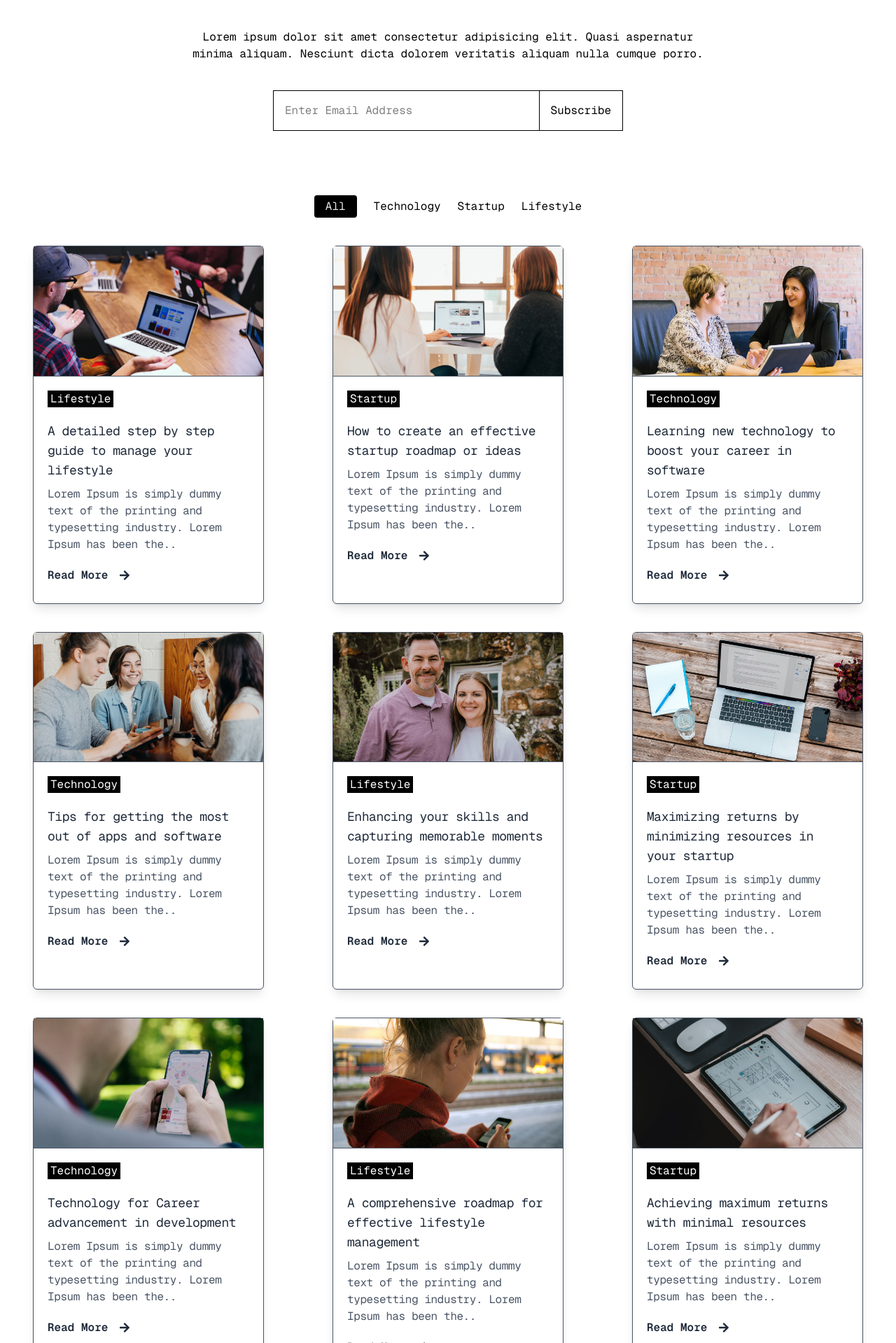
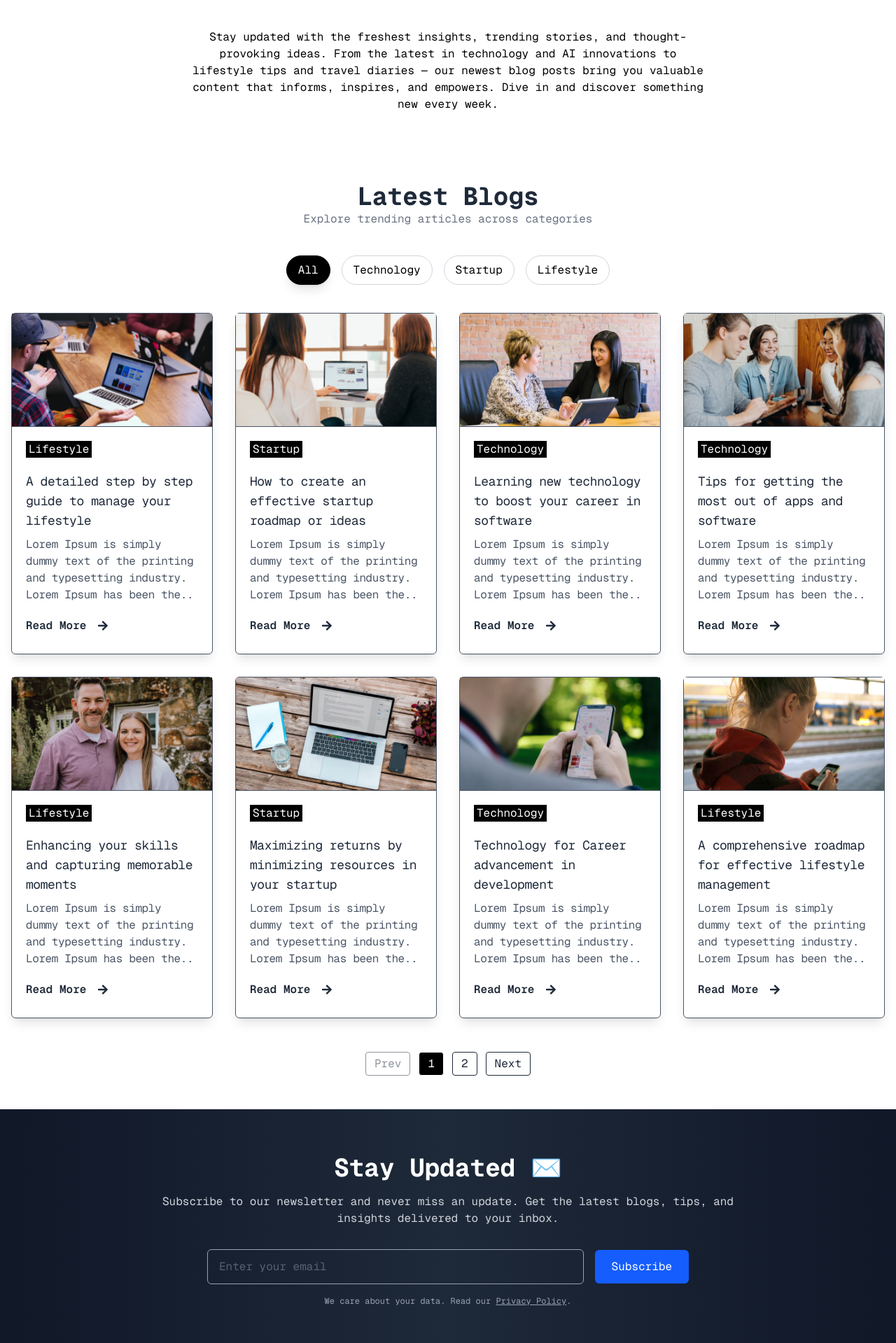
Before and after one commit to saikat20034/InkNest_blog, a Next.js app: page / in a window 1280 px wide. Shown: the part 801-2720 px from the top of the page at 70% size. Built offline with nearby package versions, Linux system fonts and the light colour scheme.

Commit message:
Blog cards done

```diff
--- a/Components/BlogList.jsx
+++ b/Components/BlogList.jsx
@@ -1,22 +1,117 @@
+'use client';
+
+import { useEffect, useState } from "react";
 import { blog_data } from "@/Assets/assets";
 import BlogItem from "./BlogItem";
-import { useState } from "react";
+import AOS from "aos";
+import "aos/dist/aos.css";
+
+const categories = ['All', 'Technology', 'Startup', 'Lifestyle'];
+const itemsPerPage = 8;
 
 const BlogList = () => {
   const [menu, setMenu] = useState('All');
+  const [currentPage, setCurrentPage] = useState(1);
+
+  useEffect(() => {
+    AOS.init({ duration: 1000 });
+  }, []);
+
+  const filteredBlogs = menu === 'All' ? blog_data : blog_data.filter(item => item.category === menu);
+
+  const totalPages = Math.ceil(filteredBlogs.length / itemsPerPage);
+  const paginatedBlogs = filteredBlogs.slice(
+    (currentPage - 1) * itemsPerPage,
+    currentPage * itemsPerPage
+  );
+
+  const changePage = (pageNum) => {
+    if (pageNum >= 1 && pageNum <= totalPages) {
+      setCurrentPage(pageNum);
+      window.scrollTo({ top: 400, behavior: 'smooth' });
+    }
+  };
+
   return (
-    <div className="text-black">
-      <div className="flex justify-center gap-6 my-10">
-        <button onClick={() => setMenu('All')} className={menu === 'All' ? "bg-black py-1 px-4 text-gray-200 rounded-sm" : ""}>All</button>
-        <button onClick={() => setMenu('Technology')} className={menu === 'Technology' ? "bg-black py-1 px-4 text-gray-200 rounded-sm" : ""}>Technology</button>
-        <button onClick={() => setMenu('Startup')} className={menu === 'Startup' ? "bg-black py-1 px-4 text-gray-200 rounded-sm" : ""}>Startup</button>
-        <button onClick={() => setMenu('Lifestyle')} className={menu === 'Lifestyle' ? "bg-black py-1 px-4 text-gray-200 rounded-sm" : ""}>Lifestyle</button>
+    <section className="px-4 py-12 text-gray-800">
+      {/* Title */}
+      <div className="mb-10 text-center" data-aos="fade-down">
+        <h2 className="font-mono text-3xl font-bold md:text-4xl">Latest Blogs</h2>
+        <p className="font-mono text-gray-500">Explore trending articles across categories</p>
       </div>
-      <div className="flex  flex-wrap justify-around gap-1 gap-y-10 mb-16 ">{blog_data.filter((item) => menu === "All" ? true : item.category === menu).map((item, index) => {
-        return <BlogItem key={index} id={item.id} image={item.image} title={item.title} category={item.category} description={item.description}></BlogItem>
-      })}</div>
 
-    </div>
+      {/* Filters */}
+      <div className="flex flex-wrap justify-center gap-4 mb-10" data-aos="fade-up">
+        {categories.map((cat) => (
+          <button
+            key={cat}
+            onClick={() => {
+              setMenu(cat);
+              setCurrentPage(1);
+            }}
+            className={`px-4 py-2 rounded-full border font-mono text-sm md:text-base transition ${
+              menu === cat
+                ? 'bg-black text-white border-black shadow-lg'
+                : 'bg-white text-black border-gray-300 hover:bg-gray-100'
+            }`}
+          >
+            {cat}
+          </button>
+        ))}
+      </div>
+
+      {/* Blog Cards */}
+      <div className="grid gap-8 sm:grid-cols-2 lg:grid-cols-3 xl:grid-cols-4">
+        {paginatedBlogs.length > 0 ? (
+          paginatedBlogs.map((item, index) => (
+            <div data-aos="fade-up" key={index}>
+              <BlogItem
+                id={item.id}
+                image={item.image}
+                title={item.title}
+                category={item.category}
+                description={item.description}
+              />
+            </div>
+          ))
+        ) : (
+          <p className="font-mono text-center text-gray-500 col-span-full">No blogs found.</p>
+        )}
+      </div>
+
+      {/* Pagination */}
+      {totalPages > 1 && (
+        <div className="flex items-center justify-center gap-3 mt-12" data-aos="fade-up">
+          <button
+            onClick={() => changePage(currentPage - 1)}
+            disabled={currentPage === 1}
+            className="px-3 py-1 border rounded hover:bg-gray-100 disabled:opacity-50"
+          >
+            Prev
+          </button>
+
+          {[...Array(totalPages)].map((_, i) => (
+            <button
+              key={i}
+              onClick={() => changePage(i + 1)}
+              className={`px-3 py-1 border rounded ${
+                currentPage === i + 1 ? 'bg-black text-white' : 'hover:bg-gray-100'
+              }`}
+            >
+              {i + 1}
+            </button>
+          ))}
+
+          <button
+            onClick={() => changePage(currentPage + 1)}
+            disabled={currentPage === totalPages}
+            className="px-3 py-1 border rounded hover:bg-gray-100 disabled:opacity-50"
+          >
+            Next
+          </button>
+        </div>
+      )}
+    </section>
   );
 };
 
--- a/Components/Footer.jsx
+++ b/Components/Footer.jsx
@@ -1,18 +1,86 @@
 import { assets } from "@/Assets/assets";
 import Image from "next/image";
+import Link from "next/link";
 
 const Footer = () => {
   return (
-    <div className="flex justify-around flex-col gap-2 bg-black py-5 items-center font-mono">
-      {/* <Image src={assets.logo_light} alt="Logo" /> */}
-      <h2 className="text-white text-2xl">thinkBolt</h2>
-      <p className="text-white text-xs">All right reserved. Copyright @thinkBolt</p>
-      <div className="flex">
-        <Image src={assets.facebook_icon} alt='fblogo' width={40} />
-        <Image src={assets.twitter_icon} alt='fblogo' width={40} />
-        <Image src={assets.googleplus_icon} alt='fblogo' width={40} />
+    <footer className="px-6 py-12 pt-10 font-mono bg-gray-900 t-10 mtext-gray-300 md:px-20">
+      <div className="flex flex-col justify-between gap-10 mx-auto max-w-7xl md:flex-row">
+        {/* Logo & Description */}
+        <div className="flex flex-col items-center md:items-start md:w-1/3">
+          {/* Uncomment if you want logo */}
+          {/* <Image src={assets.logo_light} alt="InkNest Logo" width={150} /> */}
+          <h2 className="mb-3 text-3xl font-bold text-white">InkNest</h2>
+          <p className="max-w-xs text-sm text-center md:text-base md:text-left">
+            InkNest is your daily dose of inspiring stories, tech insights, and lifestyle tips. Dive in and stay informed with us.
+          </p>
+        </div>
+
+        {/* Navigation Links */}
+        <div className="flex justify-around md:justify-center md:gap-24 md:w-1/3">
+          <div>
+            <h3 className="mb-4 font-semibold text-white">Company</h3>
+            <ul className="space-y-2 text-sm">
+              <li>
+                <Link href="/about" className="transition hover:text-white">
+                  About Us
+                </Link>
+              </li>
+              <li>
+                <Link href="/blog" className="transition hover:text-white">
+                  Blog
+                </Link>
+              </li>
+              <li>
+                <Link href="/contact" className="transition hover:text-white">
+                  Contact
+                </Link>
+              </li>
+            </ul>
+          </div>
+
+          <div>
+            <h3 className="mb-4 font-semibold text-white">Legal</h3>
+            <ul className="space-y-2 text-sm">
+              <li>
+                <Link href="/privacy-policy" className="transition hover:text-white">
+                  Privacy Policy
+                </Link>
+              </li>
+              <li>
+                <Link href="/terms" className="transition hover:text-white">
+                  Terms of Service
+                </Link>
+              </li>
+              <li>
+                <Link href="/cookies" className="transition hover:text-white">
+                  Cookie Policy
+                </Link>
+              </li>
+            </ul>
+          </div>
+        </div>
+
+        {/* Social Media */}
+        <div className="flex flex-col items-center md:items-end md:w-1/3">
+          <h3 className="mb-4 font-semibold text-white">Follow Us</h3>
+          <div className="flex gap-6">
+            <Link href="https://facebook.com" target="_blank" rel="noopener noreferrer" aria-label="Facebook">
+              <Image src={assets.facebook_icon} alt="Facebook" width={30} height={30} />
+            </Link>
+            <Link href="https://twitter.com" target="_blank" rel="noopener noreferrer" aria-label="Twitter">
+              <Image src={assets.twitter_icon} alt="Twitter" width={30} height={30} />
+            </Link>
+            <Link href="https://plus.google.com" target="_blank" rel="noopener noreferrer" aria-label="Google Plus">
+              <Image src={assets.googleplus_icon} alt="Google Plus" width={30} height={30} />
+            </Link>
+          </div>
+          <p className="mt-6 text-xs text-center text-gray-500 md:text-right">
+            &copy; {new Date().getFullYear()} InkNest. All rights reserved.
+          </p>
+        </div>
       </div>
-    </div>
+    </footer>
   );
 };
 
--- a/Components/Header.jsx
+++ b/Components/Header.jsx
@@ -1,15 +1,15 @@
 
 const Header = () => {
   return (
-    <div className="py-5 px-5 md:px-12 lg:px-28 text-black">
+    <div className="px-5 py-5 text-black md:px-12 lg:px-28">
 
-      <div className="text-center my-8">
-        <h2 className="text-5xl md:text-3xl font-mono">Latest Blogs</h2>
-        <p className="mt-10 max-w-[740px] m-auto text-base">Lorem ipsum dolor sit amet consectetur adipisicing elit. Quasi aspernatur minima aliquam. Nesciunt dicta dolorem veritatis aliquam nulla cumque porro.</p>
-        <form className="flex justify-between text-black max-w-[500px] scale:100 mx-auto mt-10 border border-black" action="">
+      <div className="my-8 text-center">
+        <h2 className="font-mono text-5xl md:text-3xl">Latest Blogs</h2>
+        <p className="mt-10 max-w-[740px] m-auto text-base">Stay updated with the freshest insights, trending stories, and thought-provoking ideas. From the latest in technology and AI innovations to lifestyle tips and travel diaries — our newest blog posts bring you valuable content that informs, inspires, and empowers. Dive in and discover something new every week.</p>
+        {/* <form className="flex justify-between text-black max-w-[500px] scale:100 mx-auto mt-10 border border-black" action="">
           <input type="email" placeholder="Enter Email Address" className="pl-4 outline-none" />
-          <button type="submit" className="border-l border-black py-4 px-4 active:bg-gray-400 active:text-white">Subscribe</button>
-        </form>
+          <button type="submit" className="px-4 py-4 border-l border-black active:bg-gray-400 active:text-white">Subscribe</button>
+        </form> */}
       </div>
     </div>
   );
--- /dev/null
+++ b/Components/NewsletterSection.jsx
@@ -0,0 +1,48 @@
+'use client';
+
+import { useEffect } from 'react';
+import AOS from 'aos';
+import 'aos/dist/aos.css';
+
+const NewsletterSection = () => {
+  useEffect(() => {
+    AOS.init({ duration: 1000 });
+  }, []);
+
+  return (
+    <section
+      className="px-6 py-16 mb-10 text-white bg-gradient-to-r from-gray-900 via-gray-800 to-gray-900 md:px-16"
+      data-aos="fade-up"
+    >
+      <div className="max-w-4xl mx-auto text-center">
+        <h2 className="mb-4 font-mono text-3xl font-bold md:text-4xl">
+          Stay Updated ✉️
+        </h2>
+        <p className="mb-8 font-mono text-sm text-gray-300 md:text-base">
+          Subscribe to our newsletter and never miss an update. Get the latest blogs, tips, and insights delivered to your inbox.
+        </p>
+
+        <form className="flex flex-col items-center justify-center gap-4 sm:flex-row">
+          <input
+            type="email"
+            placeholder="Enter your email"
+            className="w-full sm:w-[60%] px-4 py-3 text-gray-400 rounded-md border focus:outline-none focus:ring-2 focus:ring-blue-500"
+            required
+          />
+          <button
+            type="submit"
+            className="px-6 py-3 font-mono text-white transition bg-blue-600 rounded-md hover:bg-blue-700"
+          >
+            Subscribe
+          </button>
+        </form>
+
+        <p className="mt-4 font-mono text-xs text-gray-400">
+          We care about your data. Read our <a href="/privacy" className="underline hover:text-blue-400">Privacy Policy</a>.
+        </p>
+      </div>
+    </section>
+  );
+};
+
+export default NewsletterSection;
--- a/app/page.js
+++ b/app/page.js
@@ -3,6 +3,7 @@
 import BannerCarousel from "@/Components/BannerCarousel";
 import BlogList from "@/Components/BlogList";
 import Header from "@/Components/Header";
+import NewsletterSection from "@/Components/NewsletterSection";
 import Image from "next/image";
 
 
@@ -12,6 +13,7 @@ export default function Home() {
       <BannerCarousel></BannerCarousel>
       <Header/>
       <BlogList />
+      <NewsletterSection></NewsletterSection>
       {/* <Footer/> */}
     </main>
   );
--- a/package.json
+++ b/package.json
@@ -9,6 +9,7 @@
     "lint": "next lint"
   },
   "dependencies": {
+    "aos": "^2.3.4",
     "axios": "^1.9.0",
     "framer-motion": "^12.18.1",
     "mongoose": "^8.15.1",
```
Also changed, not shown: 1 other file (tests, documents, lock files or other folders).
